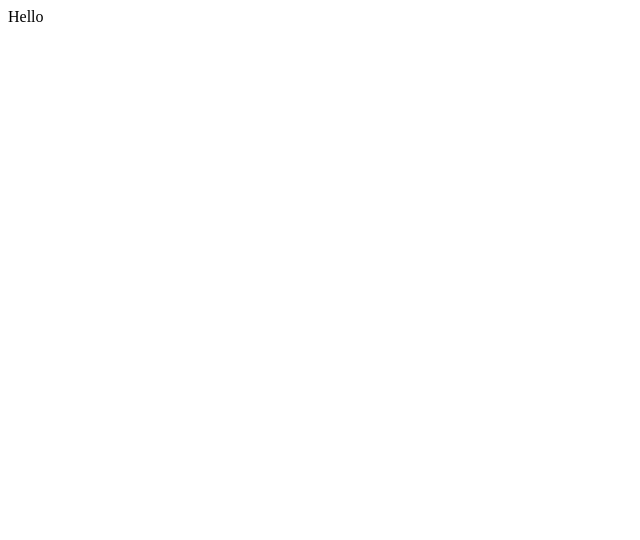
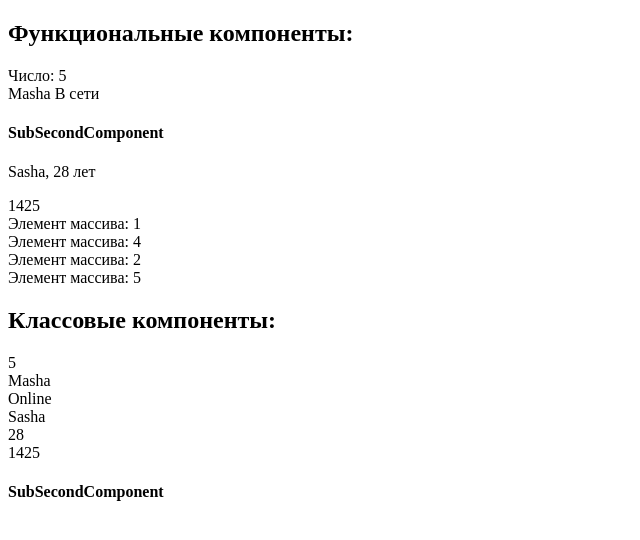
Before and after one commit to kilosha/redev, a React (Create React App) app: page / in a window 1280 px wide. Shown: the top 540 px of the page, without its empty margins (0-640 px from the left). Built offline with nearby package versions, Linux system fonts and the light colour scheme.

Commit message:
add props tasks

```diff
--- a/src/App.js
+++ b/src/App.js
@@ -1,9 +1,32 @@
+import FirstComponent from "./FirstComponent";
+import SecondComponent from "./SecondComponent";
+import ThirdComponent from "./ThirdComponent";
+import ClassComponent from "./ClassComponent";
+import ClassComponent2 from "./ClassComponent2";
 
 
 function App() {
+    const object = {
+        name: "Sasha",
+        age: 28
+    }
+
+    const array = [1, 4, 2, 5];
+
+    const subSecondComponent = () => <h4>SubSecondComponent</h4>;
+
     return (
         <div className="App">
-            Hello
+            <h2>Функциональные компоненты:</h2>
+
+            <FirstComponent numberProps={5} name={"Masha"} isOnline={true} />
+            <SecondComponent subSecondComponent={subSecondComponent} />
+            <ThirdComponent obj={object} arr={array} />
+
+            <h2>Классовые компоненты:</h2>
+
+            <ClassComponent numberProps={5} name={"Masha"} isOnline={true} />
+            <ClassComponent2 obj={object} arr={array} subSecondComponent={subSecondComponent} />
         </div>
     );
 }
--- /dev/null
+++ b/src/ClassComponent.jsx
@@ -0,0 +1,15 @@
+import React from 'react';
+
+class ClassComponent extends React.Component {
+    render() {
+        return (
+            <div>
+                <div>{this.props.numberProps}</div>
+                <div>{this.props.name}</div>
+                {this.props.isOnline && <div>Online</div>}
+            </div>
+        );
+    }
+}
+
+export default ClassComponent;
--- /dev/null
+++ b/src/ClassComponent2.jsx
@@ -0,0 +1,16 @@
+import React from 'react';
+
+class ClassComponent2 extends React.Component {
+    render() {
+        return (
+            <div>
+                {this.props.obj.name} <br />
+                {this.props.obj.age} <br />
+                {this.props.arr} <br />
+                {this.props.subSecondComponent()}
+            </div>
+        );
+    }
+}
+
+export default ClassComponent2;
--- /dev/null
+++ b/src/FirstComponent.jsx
@@ -0,0 +1,11 @@
+const FirstComponent = ({ numberProps, name, isOnline }) => {
+    return (
+        <div>
+            <div>Число: {numberProps}</div>
+            <span>{name}</span>
+            {isOnline && <span> В сети </span>}
+        </div>
+    );
+};
+
+export default FirstComponent;
--- /dev/null
+++ b/src/SecondComponent.jsx
@@ -0,0 +1,5 @@
+const SecondComponent = ({ subSecondComponent }) => {
+    return <div>{subSecondComponent()}</div>;
+};
+
+export default SecondComponent;
--- /dev/null
+++ b/src/ThirdComponent.jsx
@@ -0,0 +1,13 @@
+const ThirdComponent = ({ obj, arr }) => {
+    return (
+        <div>
+            <p>
+                {obj.name}, {obj.age} лет
+            </p>
+            <div>{arr}</div>
+            {arr && arr.map((item) => <div key={item}>Элемент массива: {item}</div>)}
+        </div>
+    );
+};
+
+export default ThirdComponent;
```
